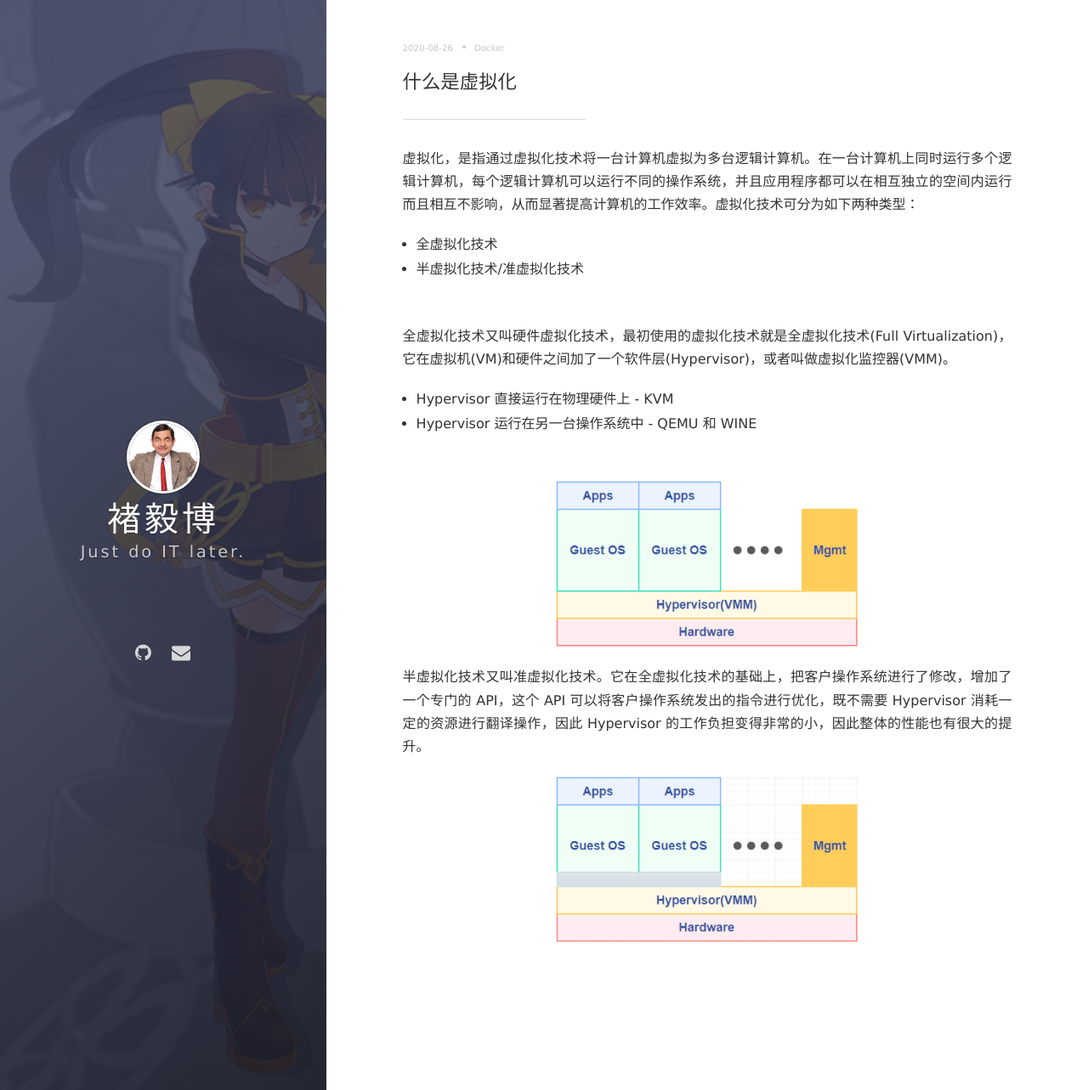
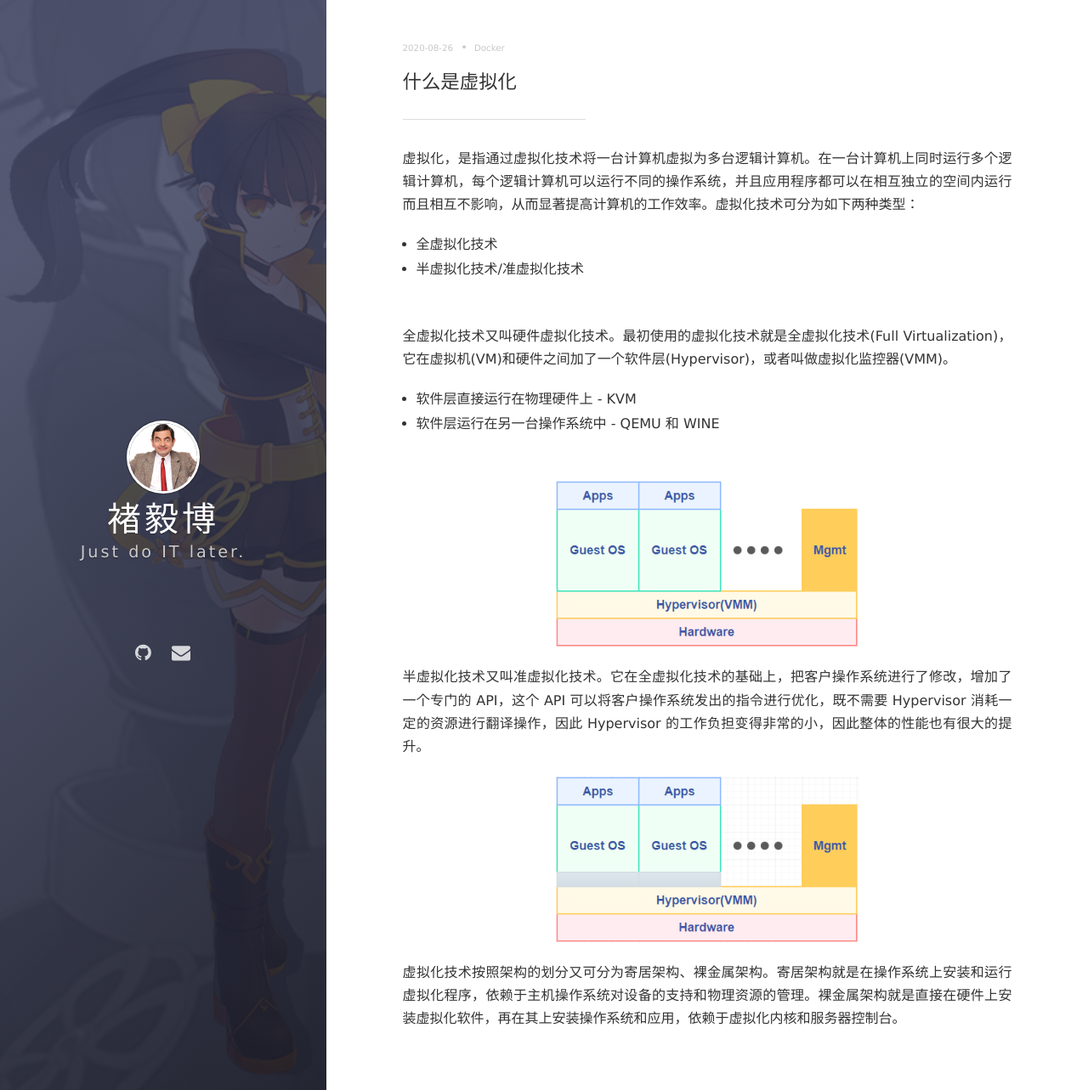
Before and after one commit to chuyibo/chuyibo.github.io, a Jekyll site: the page built from _posts/2020-08-26-Docker 总结（一）.md, in a window 1280 px wide and 1283 px high. Shown: the whole window at 85% size. Built offline with Jekyll 4.4.1, drawn with Linux system fonts in a browser that asks for light colours; nearby versions of some CDN libraries; comment, search, counter and statistics services are not loaded.

Commit message:
提交文章

```diff
--- a/_posts/2020-08-26-Docker 总结（一）.md
+++ b/_posts/2020-08-26-Docker 总结（一）.md
@@ -20,10 +20,10 @@ redirect_from:
 
 <br/>
 
-全虚拟化技术又叫硬件虚拟化技术，最初使用的虚拟化技术就是全虚拟化技术(Full Virtualization)，它在虚拟机(VM)和硬件之间加了一个软件层(Hypervisor)，或者叫做虚拟化监控器(VMM)。
+全虚拟化技术又叫硬件虚拟化技术。最初使用的虚拟化技术就是全虚拟化技术(Full Virtualization)，它在虚拟机(VM)和硬件之间加了一个软件层(Hypervisor)，或者叫做虚拟化监控器(VMM)。
 
-- Hypervisor 直接运行在物理硬件上 - KVM
-- Hypervisor 运行在另一台操作系统中  - QEMU 和 WINE
+- 软件层直接运行在物理硬件上 - KVM
+- 软件层运行在另一台操作系统中  - QEMU 和 WINE
 
 <br/>
 
@@ -32,3 +32,5 @@ redirect_from:
 半虚拟化技术又叫准虚拟化技术。它在全虚拟化技术的基础上，把客户操作系统进行了修改，增加了一个专门的 API，这个 API 可以将客户操作系统发出的指令进行优化，既不需要 Hypervisor 消耗一定的资源进行翻译操作，因此 Hypervisor 的工作负担变得非常的小，因此整体的性能也有很大的提升。
 
 <img src="/assets/images/半虚拟化技术.png" width="50%">
+
+虚拟化技术按照架构的划分又可分为寄居架构、裸金属架构。寄居架构就是在操作系统上安装和运行虚拟化程序，依赖于主机操作系统对设备的支持和物理资源的管理。裸金属架构就是直接在硬件上安装虚拟化软件，再在其上安装操作系统和应用，依赖于虚拟化内核和服务器控制台。
```
